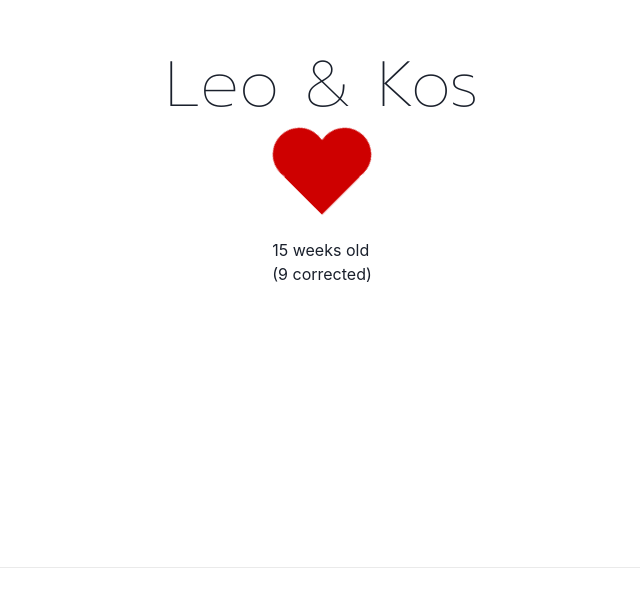
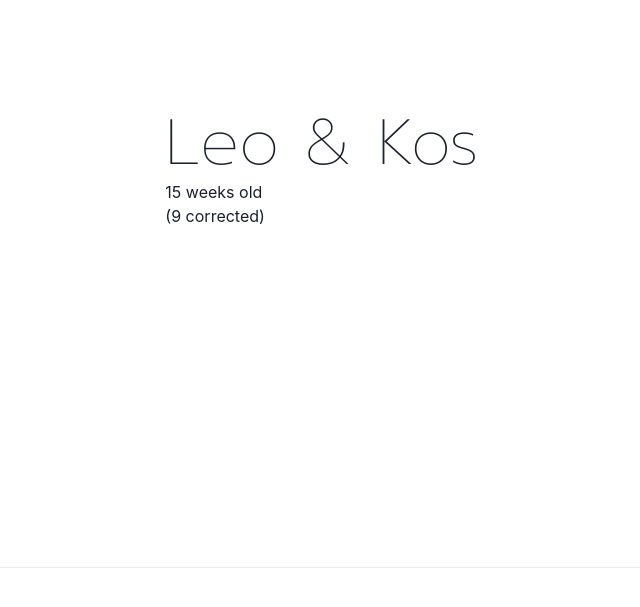
Before and after one commit to sotiriosalpanis/LeoKos, a Next.js app in the folder leo-kos-app/: page / in a window 1280 px wide. Shown: the part 233-840 px from the top of the page, without its empty margins (318-958 px from the left). Built offline with nearby package versions, Linux system fonts and the light colour scheme.

Commit message:
Removed birthday message

```diff
--- a/leo-kos-app/pages/index.js
+++ b/leo-kos-app/pages/index.js
@@ -17,9 +17,9 @@ export default function Home() {
           <h1 className={styles.title}>
             Leo & Kos
           </h1>
-        </div>
+        {/* </div>
         <HappyBirthday />
-        <div>
+        <div> */}
           <Age />
         </div>
       </main>
```
